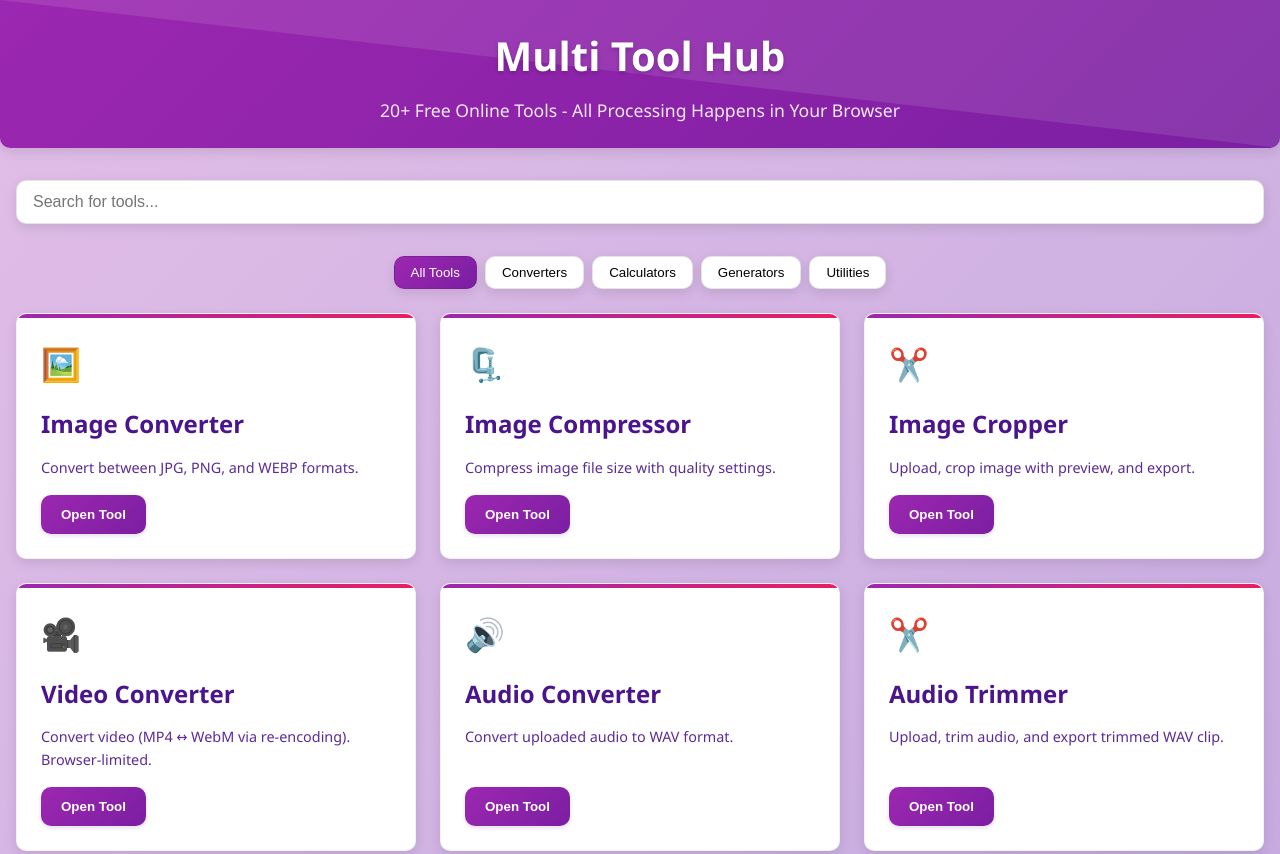
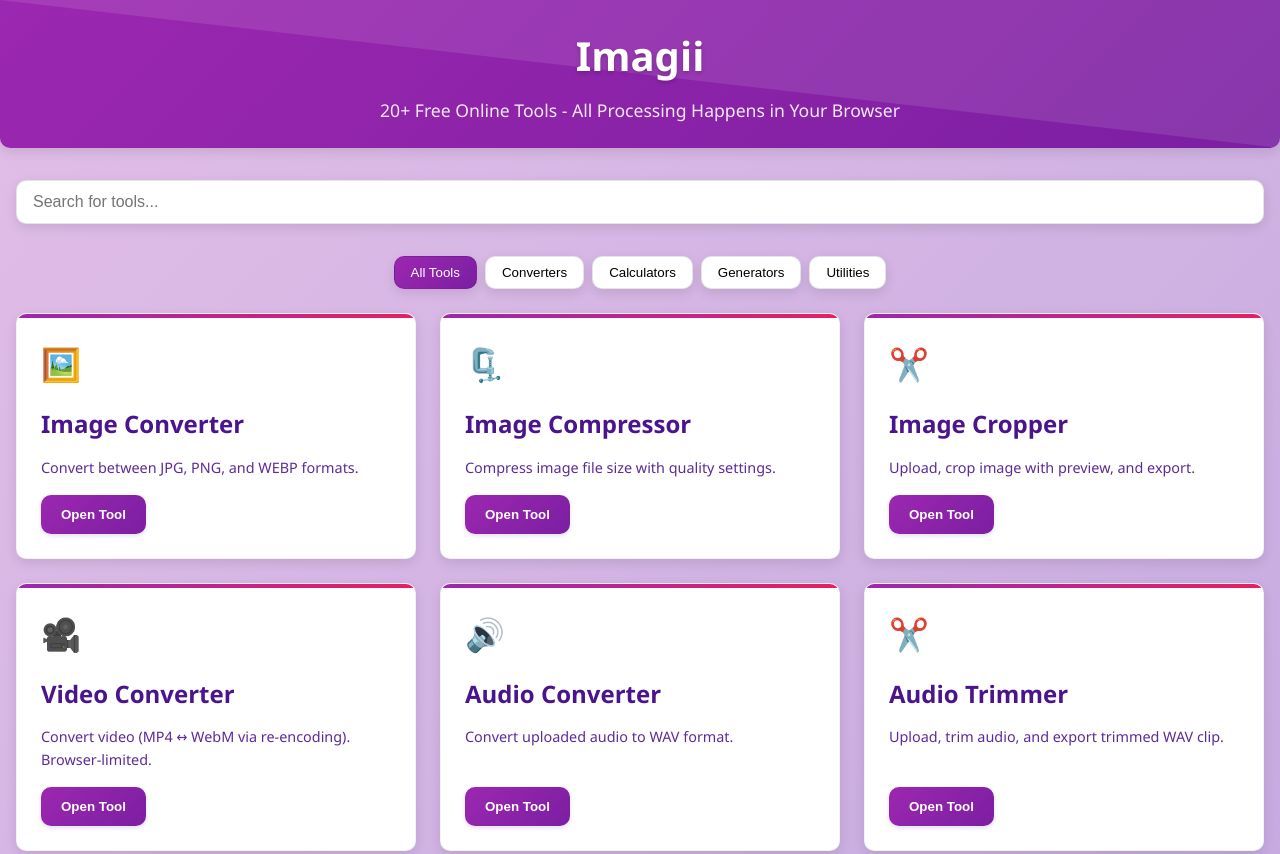
Before and after one commit to Aadeshdhaker/Toolkit15, a plain HTML site: page index.html in a window 1280 px wide. Shown: the top 854 px of the page. Drawn offline with Linux system fonts and the light colour scheme.

Commit message:
Update index.html

```diff
--- a/index.html
+++ b/index.html
@@ -512,7 +512,7 @@
 </head>
 <body>
     <header>
-        <h1>Multi Tool Hub</h1>
+        <h1>Imagii</h1>
         <p class="subtitle">20+ Free Online Tools - All Processing Happens in Your Browser</p>
     </header>
 
```
